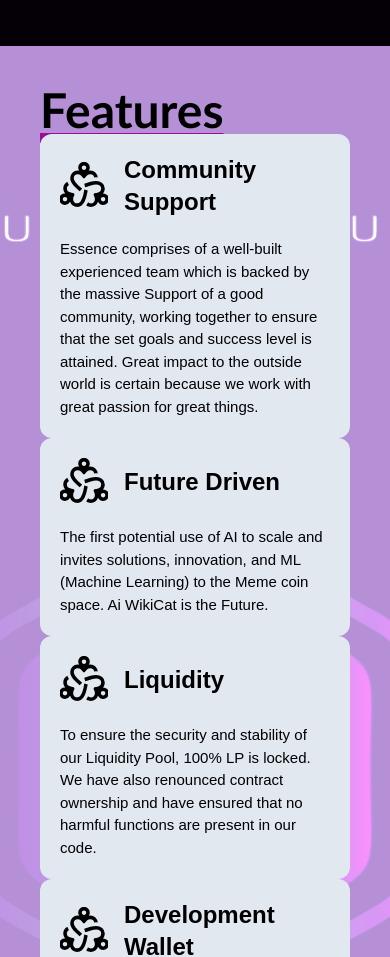
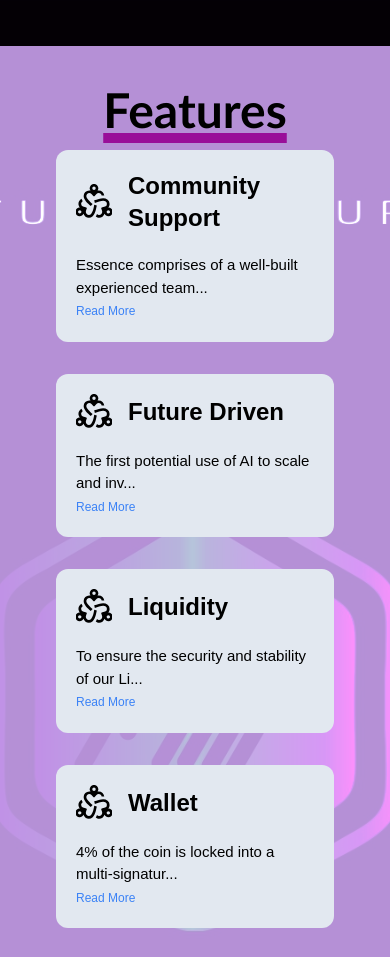
Before and after one commit to codegiyu/viktor-essence, a React (Create React App) app: page / in a window 390 px wide. Shown: the part 1040-1997 px from the top of the page. Built offline with nearby package versions, Linux system fonts and the light colour scheme.

Commit message:
feature mobile view section done

```diff
--- a/src/App.css
+++ b/src/App.css
@@ -25,6 +25,7 @@ h1 {
 }
 
 /* Navigation section */
+
 .nav-wrapper {
   margin-left: auto;
 }
@@ -99,6 +100,16 @@ h1 {
   background-size: cover;
 }
 
+/* MODAL SECTION */
+.modal {
+  position: fixed;
+  background-color: white;
+  width: 80%;
+  top: 20%;
+  left: 10%;
+  border-radius: 10px;
+  padding: 20px 5px 20px 5px;
+}
 
 
 
--- a/src/components/FeatureData.js
+++ b/src/components/FeatureData.js
@@ -26,7 +26,7 @@ export const Data = [
   },
   {
     id: 4,
-    header: "Development Wallet",
+    header: "Wallet",
     info: "4% of the coin is locked into a \
     multi-signature marketing wallet this allows \
     the team to update the website and run marketing promotions.",
--- a/src/components/FeaturesMobile.js
+++ b/src/components/FeaturesMobile.js
@@ -1,28 +1,72 @@
 import React, { useState } from 'react'
 import { Data } from './FeatureData';
 import Group from "../images/group.svg";
+import essenceLogoMain from "../images/essenceLogoMain.png";
 
 function FeaturesMobile() {
-  const [words, setWords] = useState(false);
+  const [modal, setModal] = useState(false);
+  const [data, setData] = useState();
+
+  const showModal = (id) => {
+    setModal(true);
+    Data.filter((item) => {
+      return item.id === id? setData(item): "Sorry no information available";
+    })
+  }
+
+  const closeModal = () => {
+    setModal(false);
+  }
 
   return (
     <div>
       <div className="flex flex-col">
         {Data.map((item) => {
-          const {id, header, info} = item;
+          const { id, header, info } = item;
           return (
-              <div key={id} className="bg-slate-200 rounded-xl p-5">
-                <div className="flex items-center mb-5">
-                  <img src={Group} alt="community logo" className="font-bold" />
-                  <h3 className="font-bold text-2xl ml-4">{header}</h3>
-                </div>
-                <p>{info}</p>
+            <div key={id} className="bg-slate-200 rounded-xl p-5 m-4">
+              <div className="flex items-center mb-5">
+                <img src={Group} alt="community logo" className="font-bold w-9" />
+                <h3 className="font-bold text-2xl ml-4">{header}</h3>
               </div>
+              <div>
+                <p>{`${info.substring(0, 50)}...`}</p>
+                <button
+                  className="text-xs text-blue-500"
+                  onClick={(e) => showModal(id)}
+                >
+                  Read More
+                </button>
+              </div>
+            </div>
           );
         })}
       </div>
+      <div className={modal ? "modal relative" : "hidden"}>
+        <img src={essenceLogoMain} alt="logo" className='w-8 mx-auto' />
+        <div>
+          <svg
+            xmlns="http://www.w3.org/2000/svg"
+            width="25"
+            height="25"
+            fill="currentColor"
+            className="bi bi-x-circle-fill absolute top-0 right-0 font-bold text-purple-600 m-2"
+            viewBox="0 0 16 16"
+            onClick={closeModal}
+          >
+            <path d="M16 8A8 8 0 1 1 0 8a8 8 0 0 1 16 0zM5.354 4.646a.5.5 0 1 0-.708.708L7.293 8l-2.647 2.646a.5.5 0 0 0 .708.708L8 8.707l2.646 2.647a.5.5 0 0 0 .708-.708L8.707 8l2.647-2.646a.5.5 0 0 0-.708-.708L8 7.293 5.354 4.646z" />
+          </svg>
+
+          <div className="p-3">
+            <h2 className="text-center underline font-bold text-xl mb-2">
+              {data?.header}
+            </h2>
+            <p>{data?.info}</p>
+          </div>
+        </div>
+      </div>
     </div>
-  )
+  );
 }
 
 export default FeaturesMobile
--- a/src/components/Home.js
+++ b/src/components/Home.js
@@ -26,7 +26,7 @@ function Home() {
         </div>
       </div>
       <div className="sectionsBackground p-10 md:p-30">
-        <h1 className="font-bold headDecor text-5xl">Features</h1>
+        <h1 className="text-center md:text-left font-bold headDecor text-5xl">Features</h1>
         <div className='hidden md:block'>
           <FeatureDesk />
         </div>
--- a/src/components/Nav.js
+++ b/src/components/Nav.js
@@ -3,7 +3,7 @@ import Logo from "../images/essenceLogoWhite.png";
 
 function Nav() {
   return (
-    <div className="fixed w-full">
+    <div className="hidden md:block fixed w-full">
       <div className="flex justify-between items-center p-2 px-8 bg-black text-white">
         <div>
           <img src={Logo} alt="logo" className="logo" />
```
